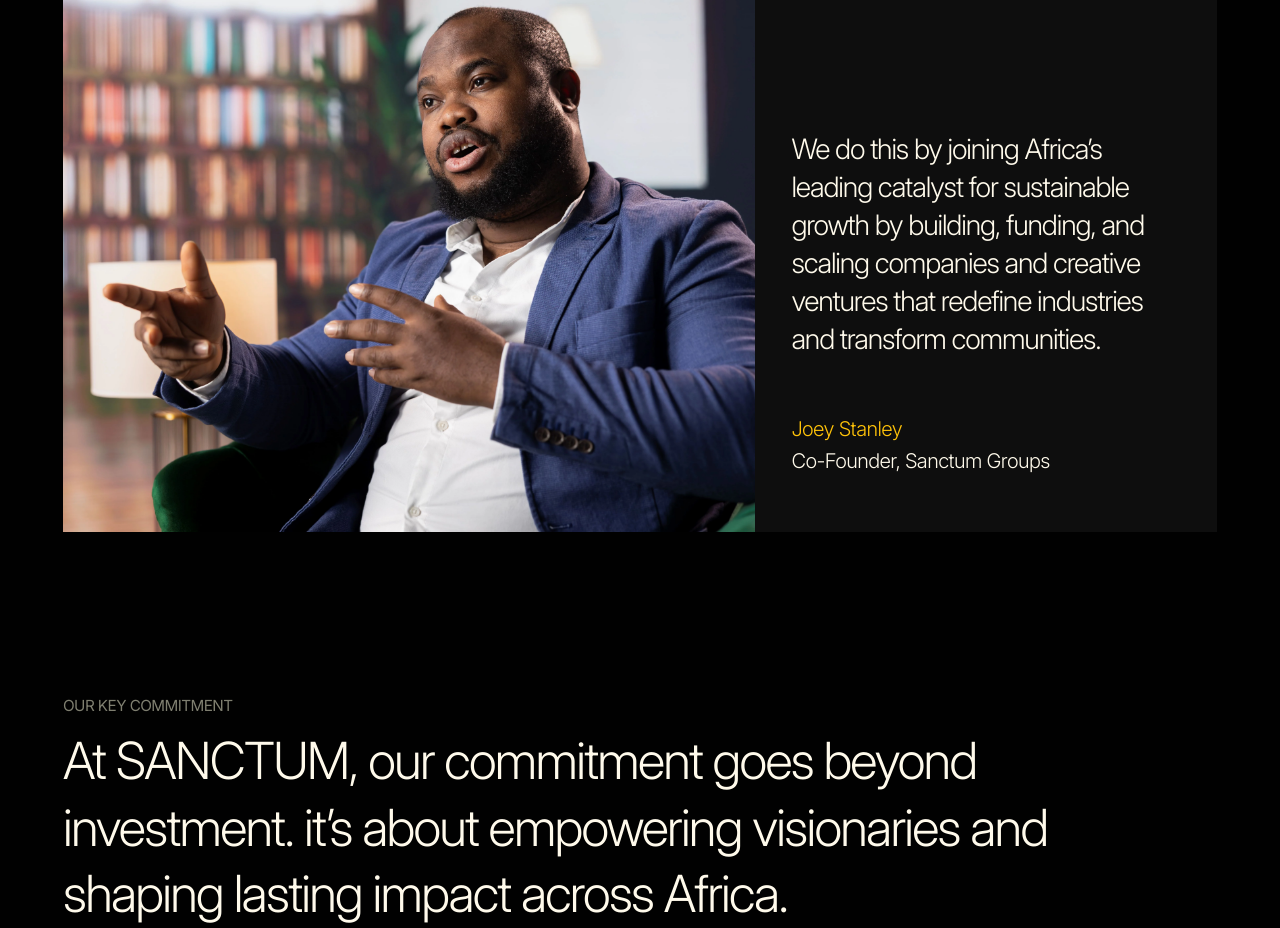
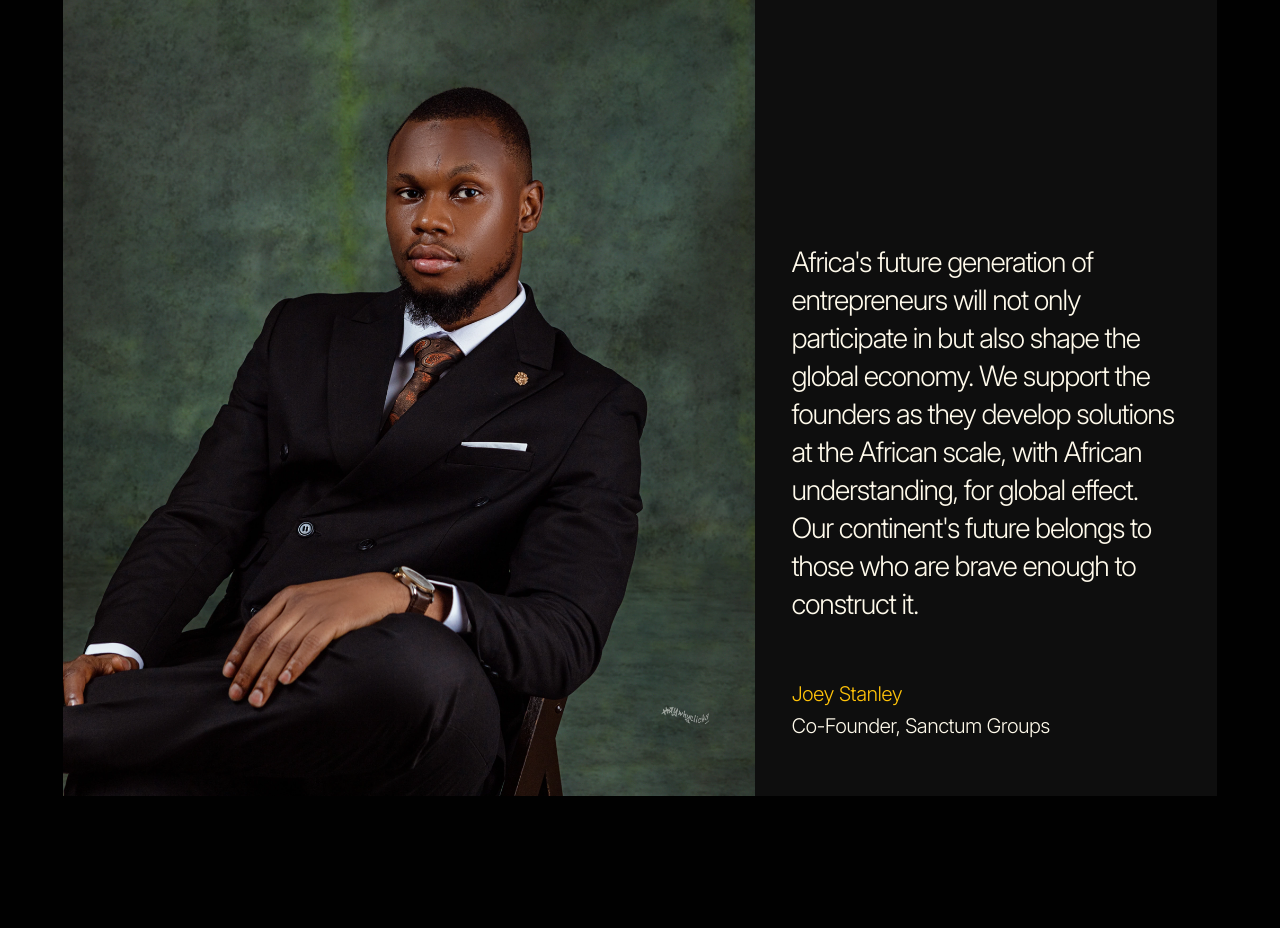
Before and after one commit to thejudejoshua/sanctum, a React (Vite) app: page / in a window 1280 px wide. Shown: the part 2700-3628 px from the top of the page. Built offline with nearby package versions, Linux system fonts and the light colour scheme; no server answers; the database is empty.

Commit message:
Updated founder and image

```diff
--- a/src/pages/Home.jsx
+++ b/src/pages/Home.jsx
@@ -85,7 +85,7 @@
 						<Quote/>
 						<div className='content-card-body flex flex-col justify-start items-start'>
 							<p className='h6'>
-								We do this by joining Africaʼs leading catalyst for sustainable growth by building, funding, and scaling companies and creative ventures that redefine industries and transform communities.
+								Africa's future generation of entrepreneurs will not only participate in but also shape the global economy. We support the founders as they develop solutions at the African scale, with African understanding, for global effect. Our continent's future belongs to those who are brave enough to construct it.
 							</p>
 							<p className='t-copy user'>
 								<span>Joey Stanley</span>
```
Also changed, not shown: src/assets/images/founder.webp.
